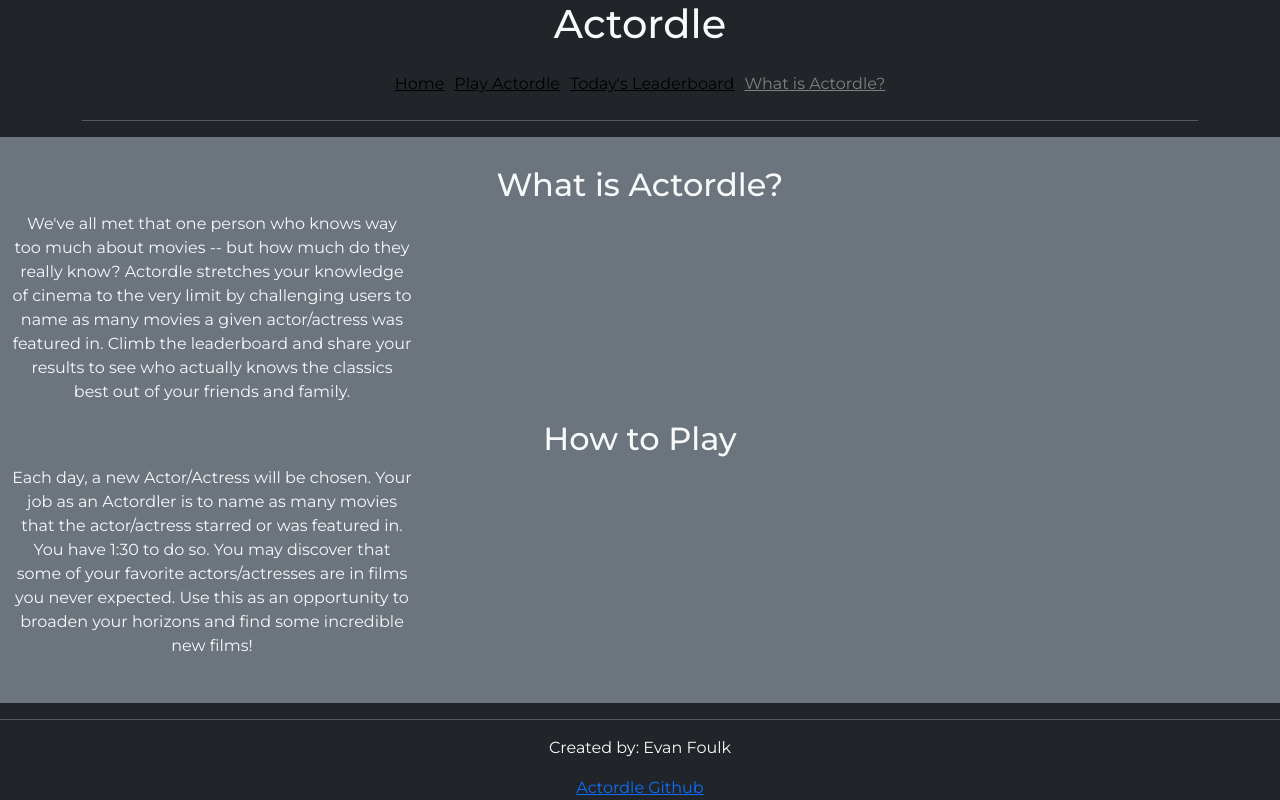
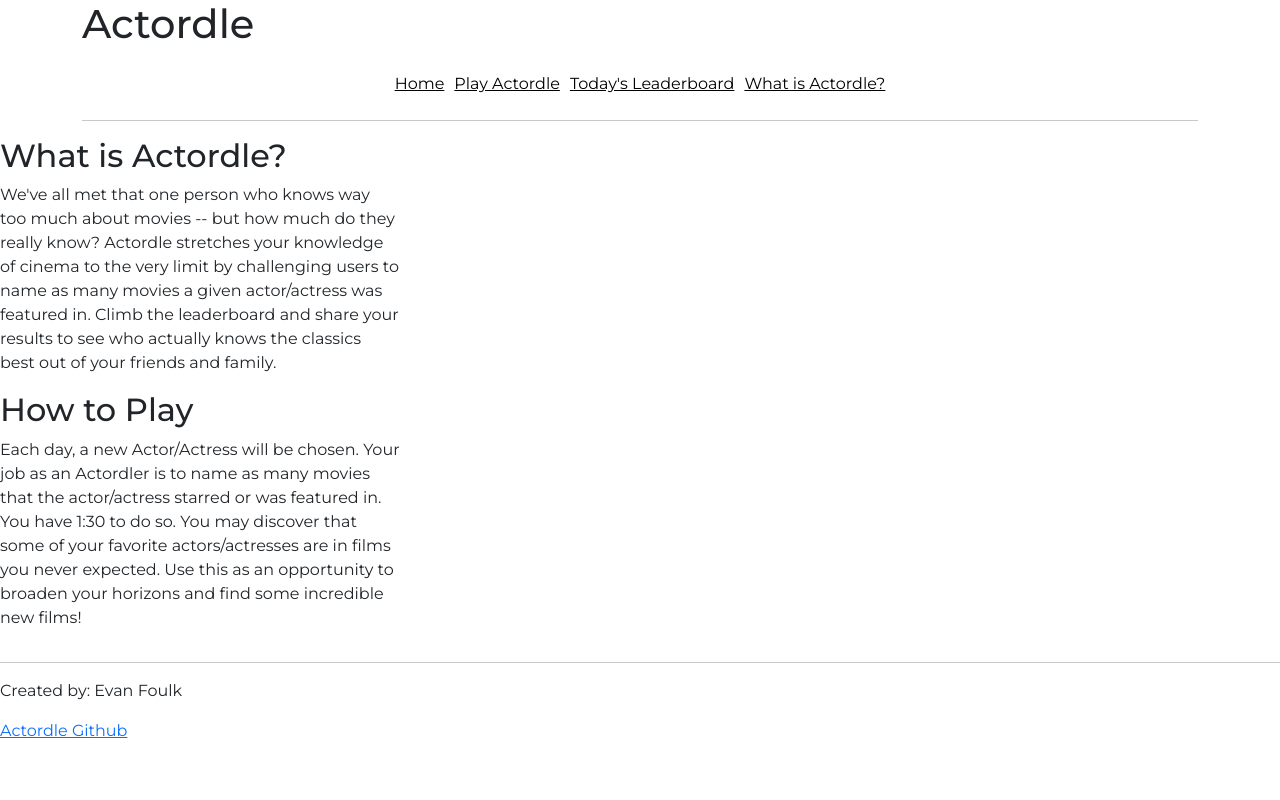
Before and after one commit to efoulk4/Actordle, a React (Vite) app: page /about in a window 1280 px wide. Built offline with nearby package versions, Linux system fonts and the light colour scheme.

Commit message:
getting rid of bootstrap

```diff
--- a/src/about/about.jsx
+++ b/src/about/about.jsx
@@ -3,7 +3,7 @@ import '../app.css';
 
 export function About() {
   return (
-    <main className="container-fluid bg-secondary text-center">
+    <main>
       <div>
         <h2>What is Actordle?</h2>
             <p  className="about">We've all met that one person who knows way too much about movies -- but how much do they really know?
--- a/src/app.jsx
+++ b/src/app.jsx
@@ -10,15 +10,15 @@ import { About } from './about/about';
 export default function App() {
   return (
     <BrowserRouter>
-  <div className="body bg-dark text-light">
+  <div>
     <header className="container fluid">
         <h1 id="sitename">Actordle</h1>
         <nav>
             <menu className="navbar">
                 <li className="navitem"><NavLink className="navlink" to="">Home</NavLink></li>
-                <li className="navitem"><NavLink className="navlink" to="play">Play Actordle</NavLink></li>
-                <li className="navitem"><NavLink className="navlink" to="scores">Today's Leaderboard</NavLink></li>
-                <li className="navitem"><NavLink className="navlink-active" to="about">What is Actordle?</NavLink></li>
+                <li className="navitem"><NavLink className="navlink" to="/play">Play Actordle</NavLink></li>
+                <li className="navitem"><NavLink className="navlink" to="/scores">Today's Leaderboard</NavLink></li>
+                <li className="navitem"><NavLink className="navlink" to="/about">What is Actordle?</NavLink></li>
             </menu>
         </nav>
         <hr />
--- a/src/login/login.jsx
+++ b/src/login/login.jsx
@@ -3,7 +3,7 @@ import '../app.css';
 
 export function Login() {
   return (
-    <main className="container-fluid bg-secondary text-center">
+    <main>
       <div>
         <h2>Login to play today's Actordle</h2>
             <form className="credentials" action="play.html" method="get">
--- a/src/play/play.jsx
+++ b/src/play/play.jsx
@@ -3,7 +3,7 @@ import '../app.css';
 
 export function Play() {
   return (
-    <main className="container-fluid bg-secondary text-center">
+    <main>
       <div>
           <p>USERNAME</p>
             <section className="playboard">
@@ -12,14 +12,14 @@ export function Play() {
             </section>
             <section id="todaysactor">
                 <p>Today's Actor from TMDB is</p>
-                <h2 style="font-size: 1em;">TOM HANKS</h2>
+                <h2 style={{fontSize: '1em' }}>TOM HANKS</h2>
                 <img src="tomhanks.png" alt="image of Tom Hanks" className="actorimage" />
             </section>
-            <h3 style="font-size: smaller;">Was featured in...</h3>
+            <h3 style={{fontSize: 'smaller' }}>Was featured in...</h3>
             <table className="prevguesses">
                 <thead>
                     <tr>
-                        <td style="font-weight: bold; font-size: larger">MOVIES</td>
+                        <td style={{ fontWeight: 'bold', fontSize: 'larger' }}>MOVIES</td>
                     </tr>
                 </thead>
                 <tbody>
--- a/src/scores/scores.jsx
+++ b/src/scores/scores.jsx
@@ -3,7 +3,7 @@ import '../app.css';
 
 export function Scores() {
   return (
-    <main className="container-fluid bg-secondary text-center">
+    <main>
       <div>
         <table id="lboard">
                 <thead>
```
